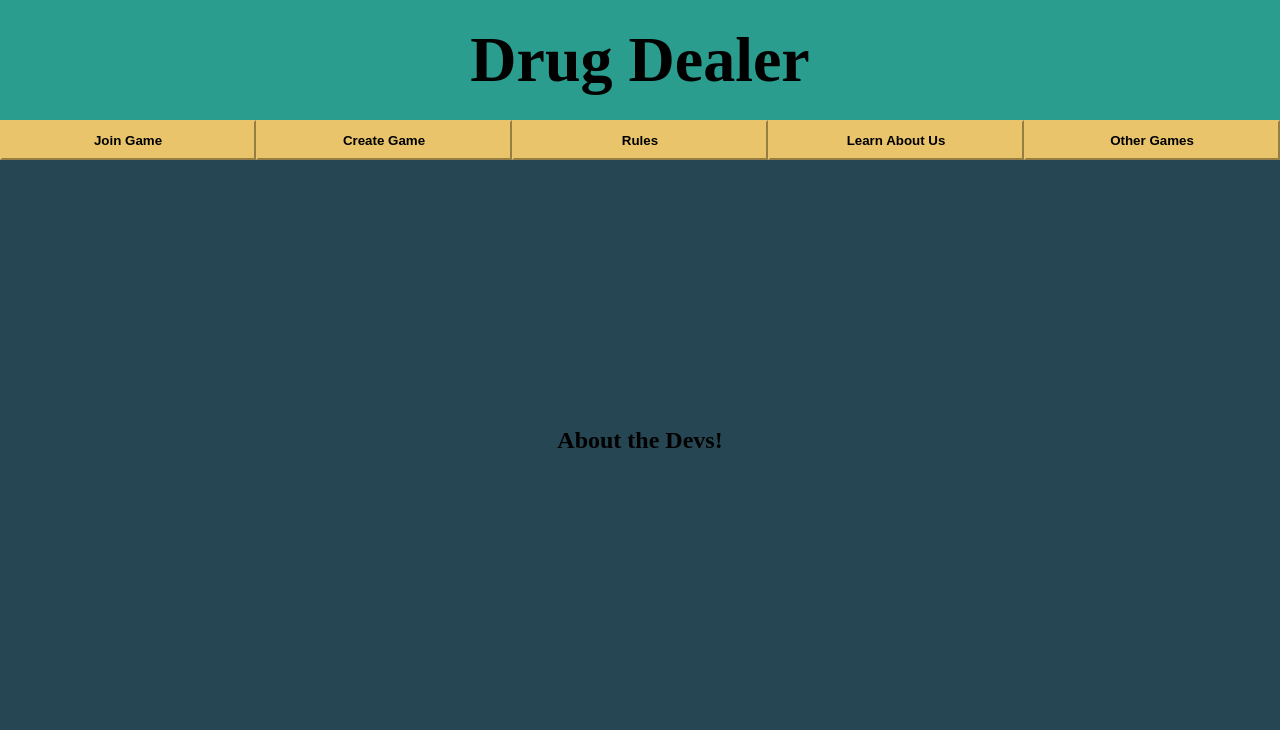
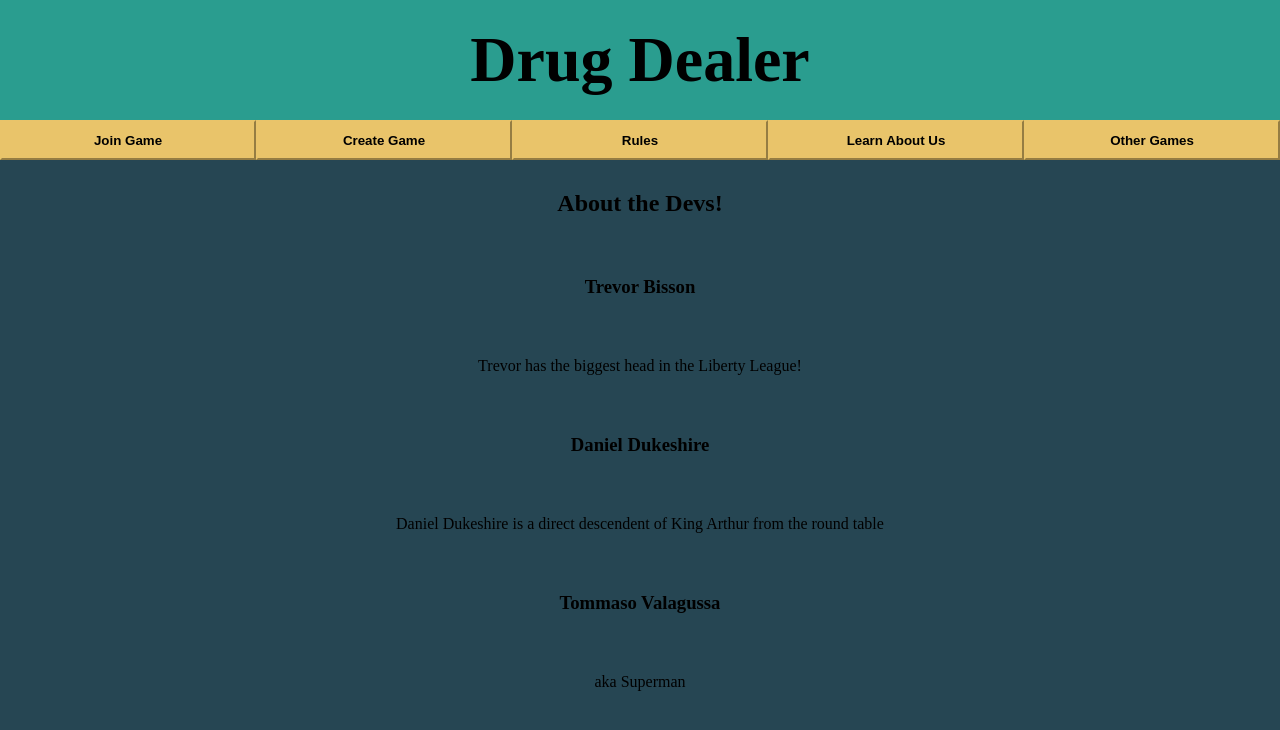
Before and after one commit to bissot/drugDealer, a Django app: page /about/ in a window 1280 px wide. Shown: the top 730 px of the page. Run offline with Django 3.2, Linux system fonts and the light colour scheme.

Commit message:
added names to About page

```diff
--- a/DrugDealer/Home/templates/DrugDealerAboutPage.html
+++ b/DrugDealer/Home/templates/DrugDealerAboutPage.html
@@ -31,6 +31,12 @@
 
 <article>
 		<h1>About the Devs!</h1>
+		<h3>Trevor Bisson</h3>
+			<p>Trevor has the biggest head in the Liberty League!</p>
+		<h3>Daniel Dukeshire</h3>
+			<p>Daniel Dukeshire is a direct descendent of King Arthur from the round table</p>
+		<h3>Tommaso Valagussa</h3>
+			<p>aka Superman</p>
 
 </article>
 
```
Also changed, not shown: DrugDealer/db.sqlite3.
